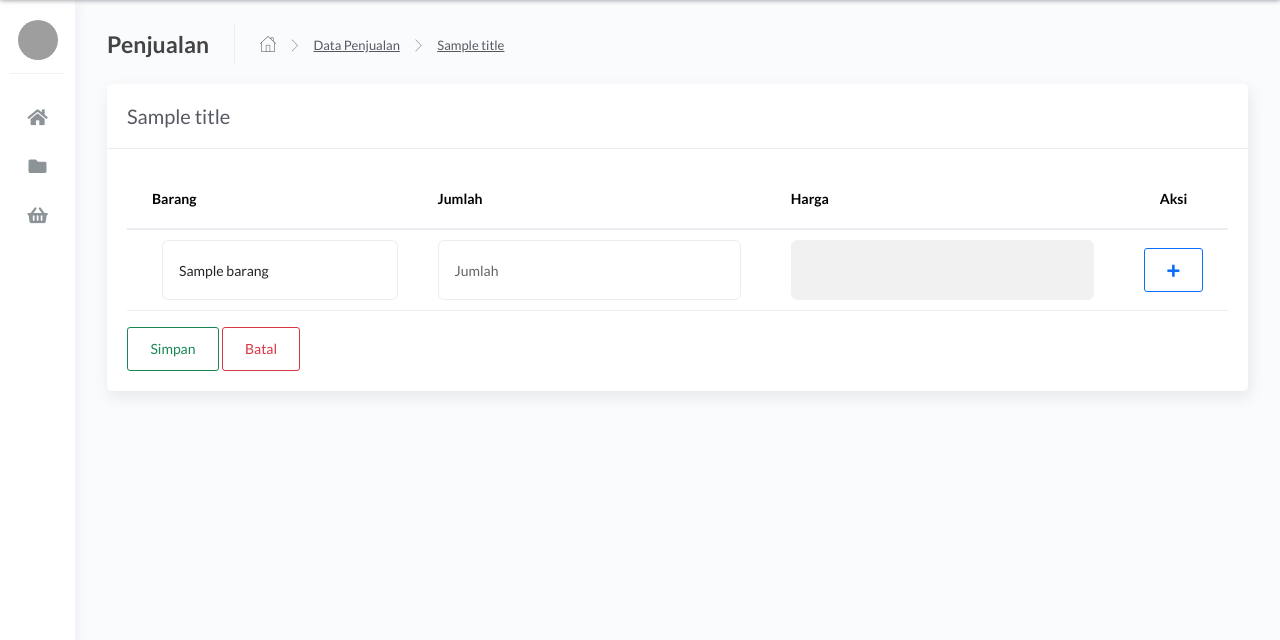
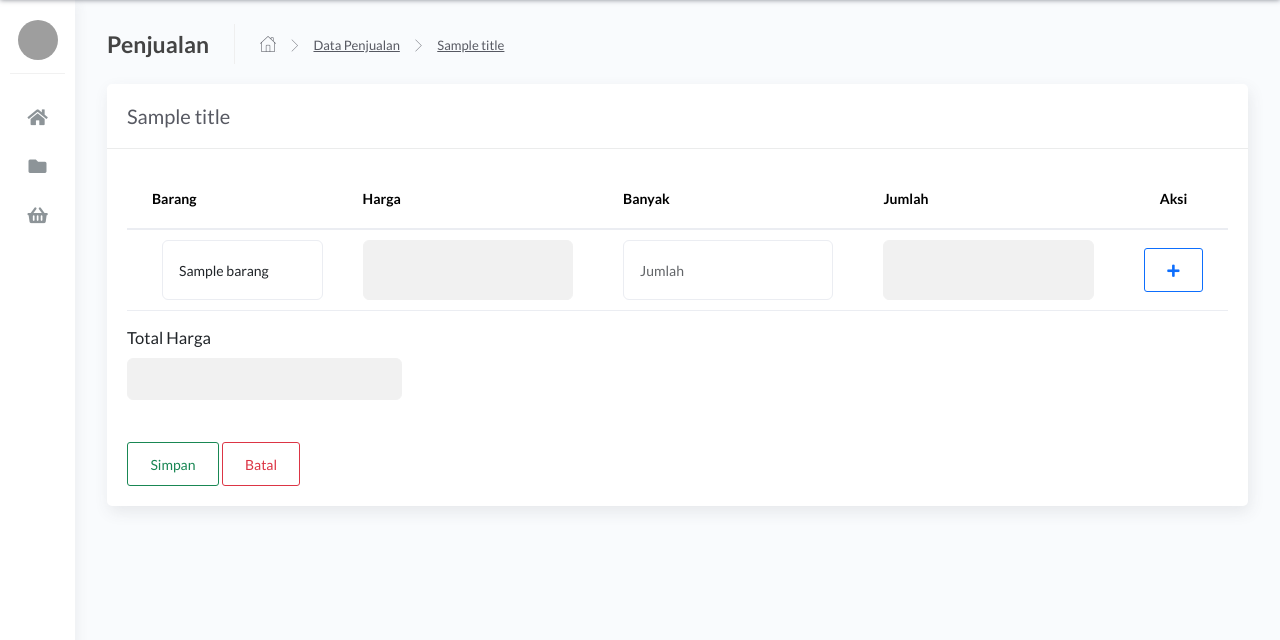
Before and after one commit to vandinta/SmartSys, a CodeIgniter 4 app: template app/Views/cms/penjualan/v_tambahdata.php in a window 1280 px wide. Shown: the part 62-702 px from the top of the page. Run offline with PHP 8.4 and a stand-in for CodeIgniter, Linux system fonts and the light colour scheme; the template is opened without the code that fills it: most values are stand-ins (such as "Sample title", 1, 10 or a date in 2020); data that the repository does not hold is empty; style sheets or scripts are compiled from the project's sources; some libraries are stand-ins or nearby versions; grey boxes are pictures that could not be loaded.

Commit message:
Option Selected Penjualan

```diff
--- a/app/Views/cms/penjualan/v_tambahdata.php
+++ b/app/Views/cms/penjualan/v_tambahdata.php
@@ -37,25 +37,29 @@
               <thead>
                 <tr>
                   <th scope="col">Barang</th>
+                  <th scope="col">Harga</th>
+                  <th scope="col">Banyak</th>
                   <th scope="col">Jumlah</th>
-                  <th scope="col">Harga</th>
                   <th style="width: 3%; text-align:center;">Aksi</th>
                 </tr>
               </thead>
               <tbody class="formtambah">
                 <tr>
                   <td>
-                    <select class="form-control" style="margin: 10px;" id="id_barang" name="id_barang[]">
+                    <select class="form-control" style="margin: 10px;" id="id_barang" name="id_barang" onchange="Hitung(this);">
                       <?php foreach ($barang as $brg) : ?>
                         <option data-harga="<?= $brg['harga_jual'] ?>" value="<?= $brg['id_barang'] ?>"><?= $brg['nama_barang'] ?></option>
                       <?php endforeach; ?>
                     </select>
                   </td>
                   <td>
-                    <input type="number" class="form-control" id="jumlah_barang" name="jumlah_barang[]" placeholder="Jumlah">
+                    <input type="text" class="form-control" id="harga_barang" name="harga_barang" disabled>
                   </td>
                   <td>
-                    <input type="text" class="form-control" id="jumlah_harga_barang" name="jumlah_harga_barang[]" disabled>
+                    <input type="number" class="form-control" id="jumlah_barang" name="jumlah_barang" onchange="Hitung(this);" placeholder="Jumlah">
+                  </td>
+                  <td>
+                    <input type="text" class="form-control" id="jumlah_harga_barang" name="jumlah_harga_barang" disabled>
                   </td>
                   <td>
                     <button type="button" data-toggle="tooltip" title="" class="btn btn-outline-primary addform" data-original-title="Tambah">
@@ -65,6 +69,13 @@
                 </tr>
               </tbody>
             </table>
+            <div class="col-md-2 col-lg-3">
+              <div class="coloum">
+                <h4>Total Harga</h4>
+                <input type="text" class="form-control" id=" " name=" " disabled>
+              </div>
+            </div>
+            <br><br>
             <div>
               <button type="submit" class="btn btn-outline-success float-right mr-2 simpandata">Simpan</button>
               <a href="<?php echo base_url('/datapenjualan') ?>" type="button" class="btn btn-outline-danger float-right mr-2">Batal</a>
@@ -83,7 +94,7 @@
     $('.addform').click(function(e) {
       e.preventDefault();
 
-      var html = '<tr><td><select class="form-control" style="margin: 10px;" id="id_barang" name="id_barang[]"><?php foreach ($barang as $brg) : ?><option data-harga="<?= $brg['harga_jual'] ?>" value="<?= $brg['id_barang'] ?>"><?= $brg['nama_barang'] ?></option><?php endforeach; ?></select></td><td><input type="number" class="form-control" id="jumlah_barang" name="jumlah_barang[]" placeholder="Jumlah"></td><td><input type="text" class="form-control" id="jumlah_harga_barang" name="jumlah_harga_barang[]" disabled></td><td><button type="button" data-toggle="tooltip" title="" class="btn btn-outline-danger deleteform" data-original-title="Hapus"><i class="fa fa-trash"></i></button></td></tr>';
+      var html = '<tr><td><select class="form-control" style="margin: 10px;" id="id_barang" name="id_barang" onchange="Hitung(this);"><?php foreach ($barang as $brg) : ?><option data-harga="<?= $brg['harga_jual'] ?>" value="<?= $brg['id_barang'] ?>"><?= $brg['nama_barang'] ?></option><?php endforeach; ?></select></td><td><input type="text" class="form-control" id="harga_barang" name="harga_barang" disabled></td><td><input type="number" class="form-control" id="jumlah_barang" name="jumlah_barang" onchange="Hitung(this);" placeholder="Jumlah"></td><td><input type="text" class="form-control" id="jumlah_harga_barang" name="jumlah_harga_barang" disabled></td><td><button type="button" data-toggle="tooltip" title="" class="btn btn-outline-danger deleteform" data-original-title="Hapus"><i class="fa fa-trash"></i></button></td></tr>';
 
       $('.formtambah').append(html);
     });
@@ -122,21 +133,87 @@
 
   $('#id_barang').on('change', function() {
     const harga = $('#id_barang option:selected').data('harga');
-    const jumlah = $("#jumlah_barang").val();
+    alert(harga);
 
-    const total = harga * jumlah;
-
-    $('#jumlah_harga_barang').val(total);
+    $('#harga_barang').val(harga);
   });
 
-  $('#jumlah_barang').on('change', function() {
-    const harga = $('#id_barang option:selected').data('harga');
-    const jumlah = $("#jumlah_barang").val();
+  function Hitung(v) {
+    var index = $(v).parent().parent().index();
 
-    const total = harga * jumlah;
+    var harga = document.getElementsByName("harga_barang")[index].value;
+    var jumlah = document.getElementsByName("jumlah_barang")[index].value;
+    var jumlah_harga = harga * jumlah;
 
-    $('#jumlah_harga_barang').val(total);
-  });
+    document.getElementsByName('jumlah_harga_barang')[index].value = jumlah_harga;
+  }
+
+  // function Hitung(v) {
+  //   var index = $(v).parent().parent().index();
+
+  //   // var select = document.getElementById("id_barang").length;;
+  //   // alert(select);
+  //   // var barang = document.getElementById('id_barang')[0];
+  //   var barang = document.getElementById('id_barang');
+  //   // var harga = barang.getAttribute('data-harga');
+  //   // alert(barang);
+  //   var harga = barang.selectedIndex;
+  //   // alert(harga);
+  //   var harga_barang = barang.options[harga].getAttribute('data-harga');
+  //   // alert(harga_barang);
+  //   // alert(harga);
+  //   var jumlah = document.getElementsByName("jumlah_barang")[index].value;
+  //   // alert(jumlah);
+
+  //   var jumlah_harga = harga_barang * jumlah;
+
+  //   // $('#jumlah_harga_barang')[index].val(total);
+
+
+  //   // var harga = document.getElementsByName('#id_barang option:selected')[index].value;
+  //   // var jumlah = document.getElementsByName('jumlah_barang')[index].value;
+
+  //   // var jumlah_harga = harga * jumlah;
+  //   document.getElementsByName('jumlah_harga_barang')[index].value = jumlah_harga;
+  // }
+
+  // $(document).ready(function(e) {
+  //   $('#id_barang').on('change', function() {
+  //     const harga = $('#id_barang option:selected').data('harga');
+  //     const jumlah = $("#jumlah_barang").val();
+
+  //     const total = harga * jumlah;
+
+  //     $('#jumlah_harga_barang').val(total);
+  //   });
+
+  //   $('#jumlah_barang').on('change', function() {
+  //     const harga = $('#id_barang option:selected').data('harga');
+  //     const jumlah = $("#jumlah_barang").val();
+
+  //     const total = harga * jumlah;
+
+  //     $('#jumlah_harga_barang').val(total);
+  //   });
+  // });
+
+  // $('#id_barang').on('change', function() {
+  //   const harga = $('#id_barang option:selected').data('harga');
+  //   const jumlah = $("#jumlah_barang").val();
+
+  //   const total = harga * jumlah;
+
+  //   $('#jumlah_harga_barang').val(total);
+  // });
+
+  // $('#jumlah_barang').on('change', function() {
+  //   const harga = $('#id_barang option:selected').data('harga');
+  //   const jumlah = $("#jumlah_barang").val();
+
+  //   const total = harga * jumlah;
+
+  //   $('#jumlah_harga_barang').val(total);
+  // });
 
   <?php if (session()->getFlashdata('gagal_tambah') != NULL) { ?>
     Swal.fire({
```
